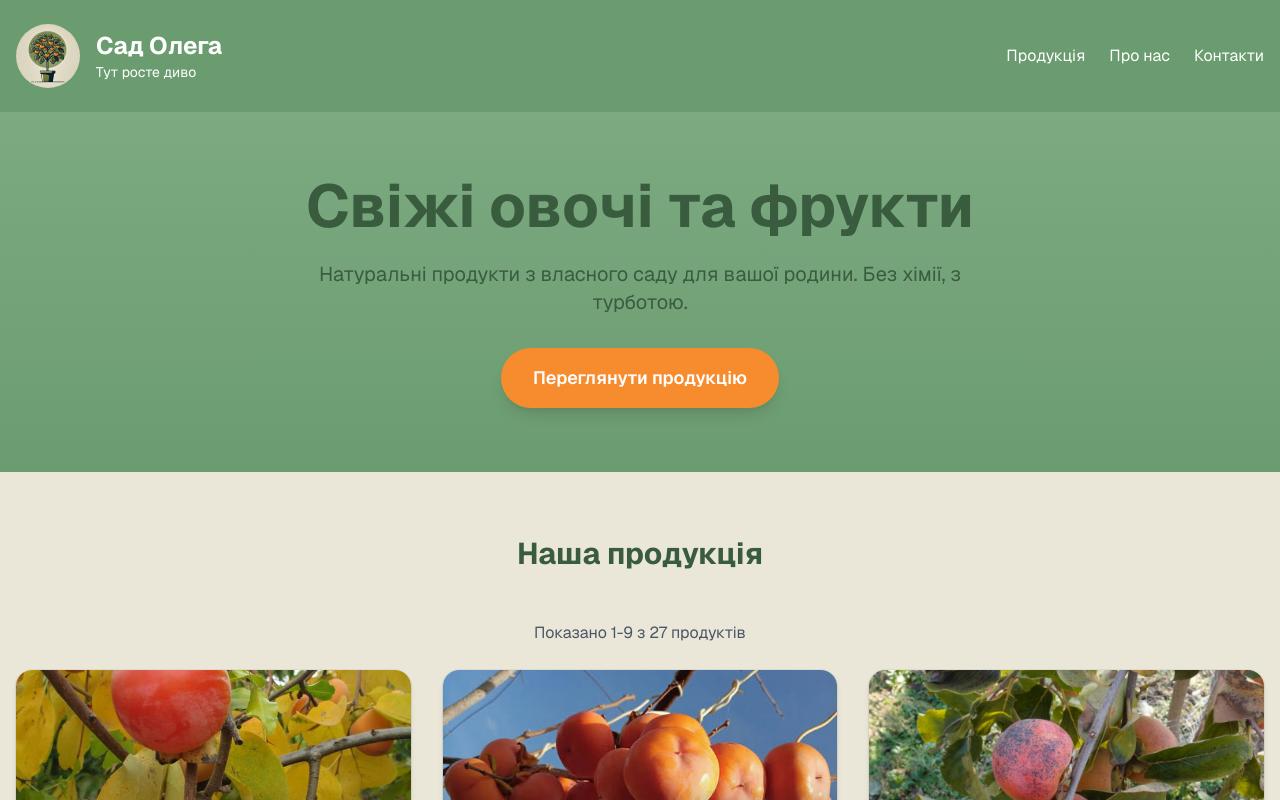
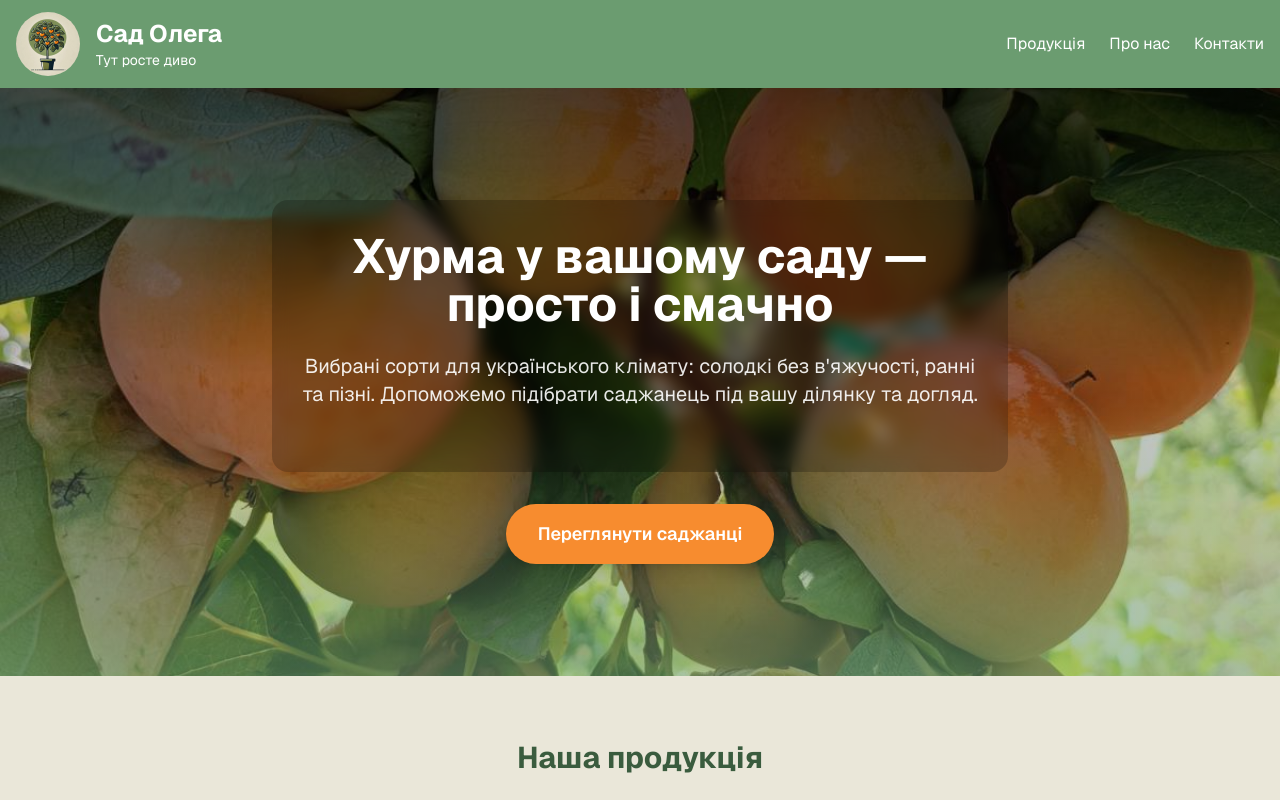
Before and after one commit to AndriiShopiak/grow-miracle, a Next.js app: page / in a window 1280 px wide. Shown: the top 800 px of the page. Built offline with nearby package versions, Linux system fonts and the light colour scheme.

Commit message:
feat: update hero section with new background image and text content

```diff
--- a/src/app/page.tsx
+++ b/src/app/page.tsx
@@ -7,7 +7,7 @@ export default function Home() {
     <div className="min-h-screen bg-background">
       {/* Header з логотипом та навігацією */}
       <header className="bg-primary shadow-lg">
-        <div className="container mx-auto px-4 py-6">
+        <div className="container mx-auto px-4 py-3">
           <div className="flex items-center justify-between">
             <div className="flex items-center space-x-4">
               <div className="w-16 h-16 rounded-full overflow-hidden flex items-center justify-center bg-white">
@@ -34,20 +34,33 @@ export default function Home() {
       </header>
 
       {/* Hero секція */}
-      <section className="bg-gradient-to-b from-light-green to-primary py-16">
-        <div className="container mx-auto px-4 text-center">
-          <h2 className="text-4xl md:text-6xl font-bold text-secondary mb-6">
-            Свіжі овочі та фрукти
-          </h2>
-          <p className="text-xl text-secondary mb-8 max-w-2xl mx-auto">
-            Натуральні продукти з власного саду для вашої родини.
-            Без хімії, з турботою.
-          </p>
+      <section className="relative py-20 md:py-28 min-h-[60vh]">
+        {/* Фонове зображення */}
+        <Image
+          src="/products/19.jpg"
+          alt="Саджанці хурми"
+          fill
+          priority
+          className="object-cover z-0"
+          sizes="100vw"
+        />
+        {/* Градієнтна підкладка для контрасту тексту */}
+        <div className="absolute inset-0 bg-gradient-to-b from-black/60 via-black/20 to-primary/60 z-10" />
+        <div className="relative z-20 container mx-auto px-4 text-center max-w-3xl">
+          <div className="mx-auto bg-black/20 backdrop-blur-sm rounded-2xl px-6 py-8 mb-8">
+            <h2 className="text-4xl md:text-5xl font-bold text-white mb-6">
+              Хурма у вашому саду — просто і смачно
+            </h2>
+            <p className="text-xl text-white/90 mb-8">
+              Вибрані сорти для українського клімату: солодкі без в&apos;яжучості, ранні та пізні.
+              Допоможемо підібрати саджанець під вашу ділянку та догляд.
+            </p>
+          </div>
           <a
             href="#products"
             className="inline-block bg-accent text-white px-8 py-4 rounded-full text-lg font-semibold hover:bg-light-accent transition-colors shadow-lg"
           >
-            Переглянути продукцію
+            Переглянути саджанці
           </a>
         </div>
       </section>
```
